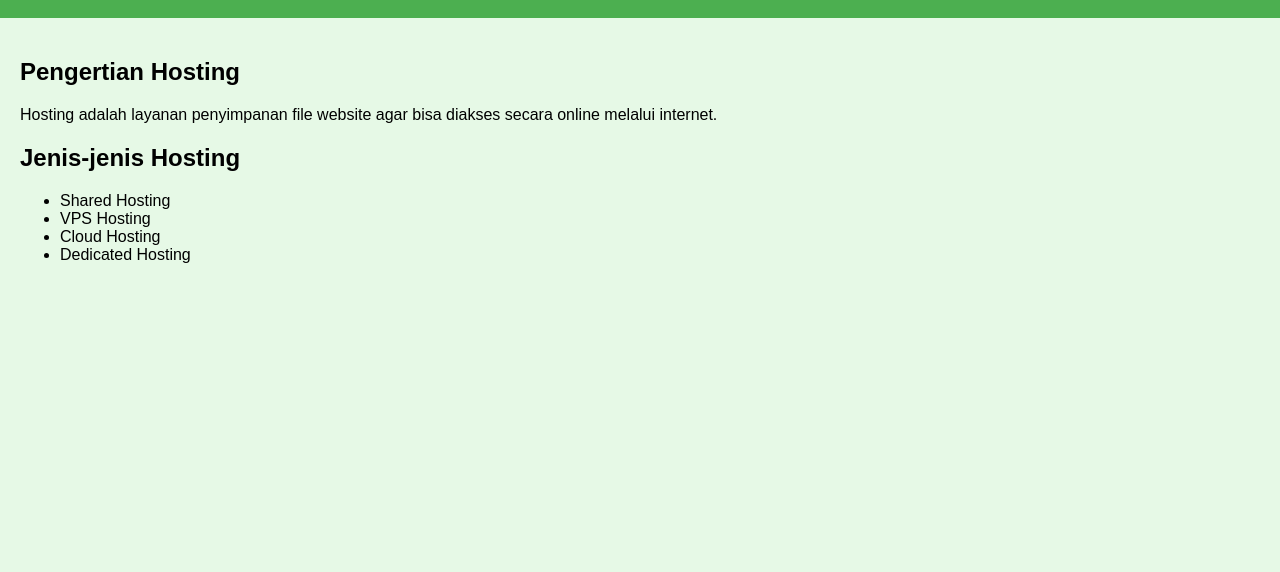
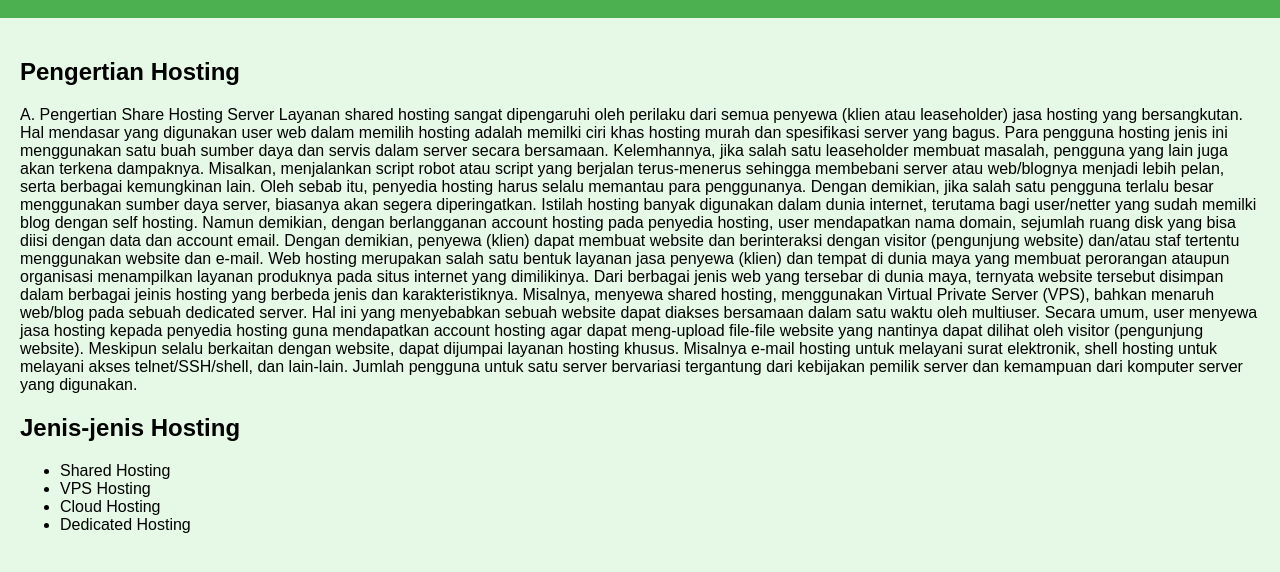
Before and after one commit to RaafiMaulfy/Raafi, a plain HTML site: page hosting.html in a window 1280 px wide. Shown: the part 120-692 px from the top of the page. Drawn offline with Linux system fonts and the light colour scheme.

Commit message:
Update hosting.html

```diff
--- a/hosting.html
+++ b/hosting.html
@@ -18,7 +18,23 @@
   <main>
     <section>
       <h2>Pengertian Hosting</h2>
-      <p>Hosting adalah layanan penyimpanan file website agar bisa diakses secara online melalui internet.</p>
+      <p> A. Pengertian Share Hosting Server
+
+Layanan shared hosting sangat dipengaruhi oleh perilaku dari semua penyewa (klien atau leaseholder) jasa hosting yang bersangkutan. Hal mendasar yang digunakan user web dalam memilih hosting adalah memilki ciri khas hosting murah dan spesifikasi server yang bagus.
+
+Para pengguna hosting jenis ini menggunakan satu buah sumber daya dan servis dalam server secara bersamaan. Kelemhannya, jika salah satu leaseholder membuat masalah, pengguna yang lain juga akan terkena dampaknya.
+
+Misalkan, menjalankan script robot atau script yang berjalan terus-menerus sehingga membebani server atau web/blognya menjadi lebih pelan, serta berbagai kemungkinan lain. Oleh sebab itu, penyedia hosting harus selalu memantau para penggunanya.
+
+Dengan demikian, jika salah satu pengguna terlalu besar menggunakan sumber daya server, biasanya akan segera diperingatkan.
+
+Istilah hosting banyak digunakan dalam dunia internet, terutama bagi user/netter yang sudah memilki blog dengan self hosting. Namun demikian, dengan berlangganan account hosting pada penyedia hosting, user mendapatkan nama domain, sejumlah ruang disk yang bisa diisi dengan data dan account email.
+
+Dengan demikian, penyewa (klien) dapat membuat website dan berinteraksi dengan visitor (pengunjung website) dan/atau staf tertentu menggunakan website dan e-mail. Web hosting merupakan salah satu bentuk layanan jasa penyewa (klien) dan tempat di dunia maya yang membuat perorangan ataupun organisasi menampilkan layanan produknya pada situs internet yang dimilikinya.
+
+Dari berbagai jenis web yang tersebar di dunia maya, ternyata website tersebut disimpan dalam berbagai jeinis hosting yang berbeda jenis dan karakteristiknya. Misalnya, menyewa shared hosting, menggunakan Virtual Private Server (VPS), bahkan menaruh web/blog pada sebuah dedicated server. Hal ini yang menyebabkan sebuah website dapat diakses bersamaan dalam satu waktu oleh multiuser.
+
+Secara umum, user menyewa jasa hosting kepada penyedia hosting guna mendapatkan account hosting agar dapat meng-upload file-file website yang nantinya dapat dilihat oleh visitor (pengunjung website). Meskipun selalu berkaitan dengan website, dapat dijumpai layanan hosting khusus. Misalnya e-mail hosting untuk melayani surat elektronik, shell hosting untuk melayani akses telnet/SSH/shell, dan lain-lain. Jumlah pengguna untuk satu server bervariasi tergantung dari kebijakan pemilik server dan kemampuan dari komputer server yang digunakan.</p>
       <h2>Jenis-jenis Hosting</h2>
       <ul>
         <li>Shared Hosting</li>
```
